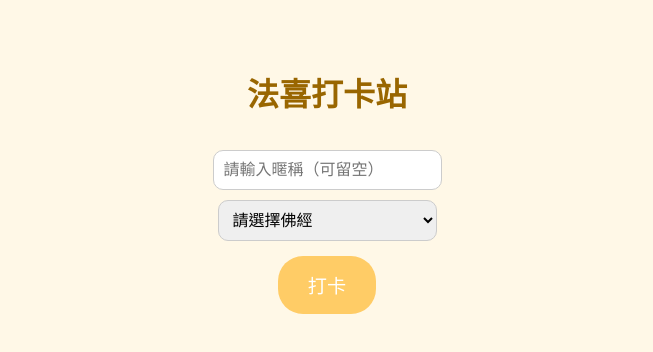
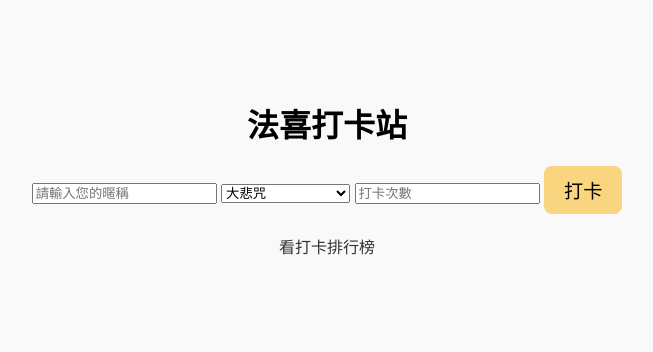
Before and after one commit to teresa0919/ddm-fy, a website: page index.html in a window 1280 px wide. Shown: the whole page, without its empty margins (313-966 px from the left). Drawn offline with Linux system fonts and the light colour scheme.

Commit message:
Add files via upload

```diff
--- a/index.html
+++ b/index.html
@@ -1,118 +1,29 @@
-
 <!DOCTYPE html>
 <html lang="zh-Hant">
 <head>
   <meta charset="UTF-8">
   <meta name="viewport" content="width=device-width, initial-scale=1.0">
-  <title>法喜打卡站</title>
-  <script src="https://www.gstatic.com/firebasejs/9.22.1/firebase-app-compat.js"></script>
-  <script src="https://www.gstatic.com/firebasejs/9.22.1/firebase-database-compat.js"></script>
-  <style>
-    body { background-color: #fff8e7; text-align: center; font-family: "Noto Sans TC", sans-serif; padding: 40px; overflow-x: hidden; }
-    h1 { color: #996600; margin-bottom: 30px; }
-    button { margin: 10px; padding: 15px 30px; font-size: 1.2em; background-color: #ffcc66; border: none; border-radius: 25px; color: #fff; cursor: pointer; }
-    button:hover { background-color: #ffbb33; }
-    input, select { margin: 5px; padding: 10px; border-radius: 10px; border: 1px solid #ccc; font-size: 1em; }
-    #other-sutra-input { display: none; }
-    .petal { position: fixed; width: 20px; height: 20px; background: radial-gradient(circle at center, pink 0%, transparent 70%); border-radius: 50%; animation: fall 5s linear infinite; pointer-events: none; }
-    @keyframes fall { 0% { transform: translateY(-10vh) rotate(0deg); } 100% { transform: translateY(110vh) rotate(360deg); } }
-    #blessing { font-size: 2em; color: #ff6699; position: fixed; top: 40%; width: 100%; opacity: 0; transition: opacity 1s; font-weight: bold; }
-  </style>
+  <title>法喜打卡站 - 每日充電</title>
+  <link rel="stylesheet" href="style.css">
 </head>
 <body>
   <h1>法喜打卡站</h1>
-  <div>
-    <input type="text" id="nickname" placeholder="請輸入暱稱（可留空）"><br>
-    <select id="sutra" onchange="checkOther()">
-      <option value="">請選擇佛經</option>
-      <option>準提神咒</option>
-      <option>往生淨土神咒</option>
-      <option>南無地藏菩薩聖號</option>
-      <option>普門品</option>
-      <option>心經</option>
-      <option>大悲咒</option>
-      <option>南無觀世音菩薩聖號</option>
-      <option>南無阿彌陀佛聖號</option>
-      <option>南無藥師琉璃光如來佛號</option>
-      <option>藥師如來灌頂真言</option>
-      <option>金剛經</option>
-      <option>禮佛大懺悔文</option>
-      <option>十小咒</option>
-      <option>佛說阿彌陀經</option>
-      <option>大悲懺</option>
-      <option>法華經</option>
-      <option>地藏懺</option>
-      <option>解冤偈</option>
-      <option>菩薩戒誦戒</option>
-      <option>授幽冥戒界佛事</option>
-      <option value="其他">其他</option>
-    </select><br>
-    <input type="text" id="other-sutra-input" placeholder="請輸入佛經名稱">
-  </div>
-  <button onclick="startCheckIn()">打卡</button>
-  <div id="blessing">法喜充滿！</div>
+  <input type="text" id="nickname" placeholder="請輸入您的暱稱">
+  <select id="scripture">
+    <option value="大悲咒"> 大悲咒 </option>
+    <option value="青龍經"> 青龍經 </option>
+    <option value="金剛經"> 金剛經 </option>
+    <option value="授幽冥戒佛事"> 授幽冥戒佛事 </option>
+    <option value="other"> 其他（自行填寫） </option>
+  </select>
+  <input type="text" id="otherScripture" placeholder="自行填寫你的修行" style="display:none">
+  <input type="number" id="count" placeholder="打卡次數">
+  <button onclick="checkIn()">打卡</button>
+  <br>
+  <a href="leaderboard.html">看打卡排行榜</a>
 
-  <script>
-    const firebaseConfig = {
-      databaseURL: "https://ddm-fy-default-rtdb.asia-southeast1.firebasedatabase.app/"
-    };
-    firebase.initializeApp(firebaseConfig);
-    const database = firebase.database();
-
-    function checkOther() {
-      const sutraSelect = document.getElementById('sutra');
-      const otherInput = document.getElementById('other-sutra-input');
-      if (sutraSelect.value === "其他") {
-        otherInput.style.display = "inline-block";
-      } else {
-        otherInput.style.display = "none";
-      }
-    }
-
-    function createPetal() {
-      const petal = document.createElement('div');
-      petal.classList.add('petal');
-      petal.style.left = Math.random() * 100 + 'vw';
-      petal.style.animationDuration = 3 + Math.random() * 2 + 's';
-      document.body.appendChild(petal);
-      setTimeout(() => petal.remove(), 5000);
-    }
-
-    function startCheckIn() {
-      const nickname = document.getElementById('nickname').value || "匿名小菩薩";
-      let sutra = document.getElementById('sutra').value;
-      if (!sutra) {
-        alert("請選擇佛經種類喔～");
-        return;
-      }
-      if (sutra === "其他") {
-        sutra = document.getElementById('other-sutra-input').value || "未填寫佛經名稱";
-      }
-      const today = new Date();
-      const dateStr = today.getFullYear() + "-" + String(today.getMonth() + 1).padStart(2, '0') + "-" + String(today.getDate()).padStart(2, '0');
-      const timestamp = today.toISOString();
-
-      firebase.database().ref('checkins/' + dateStr).push({
-        nickname: nickname,
-        sutra: sutra,
-        timestamp: timestamp
-      }).then(() => {
-        triggerEffect();
-      }).catch((error) => {
-        alert("打卡失敗：" + error.message);
-      });
-    }
-
-    function triggerEffect() {
-      const blessing = document.getElementById('blessing');
-      blessing.style.opacity = 1;
-      for (let i = 0; i < 30; i++) {
-        setTimeout(createPetal, i * 100);
-      }
-      setTimeout(() => {
-        blessing.style.opacity = 0;
-      }, 3000);
-    }
-  </script>
+  <script src="https://www.gstatic.com/firebasejs/10.10.0/firebase-app-compat.js"></script>
+  <script src="https://www.gstatic.com/firebasejs/10.10.0/firebase-database-compat.js"></script>
+  <script src="main.js"></script>
 </body>
 </html>
```
